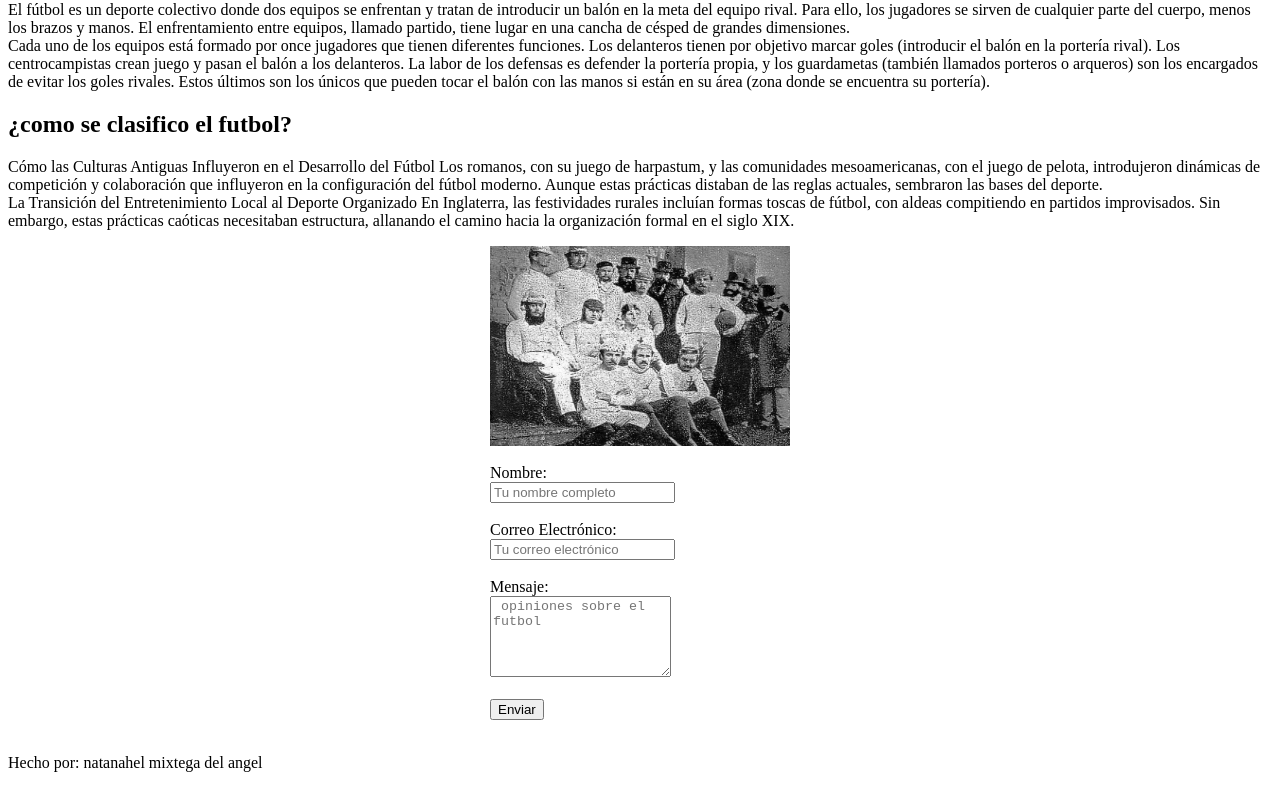
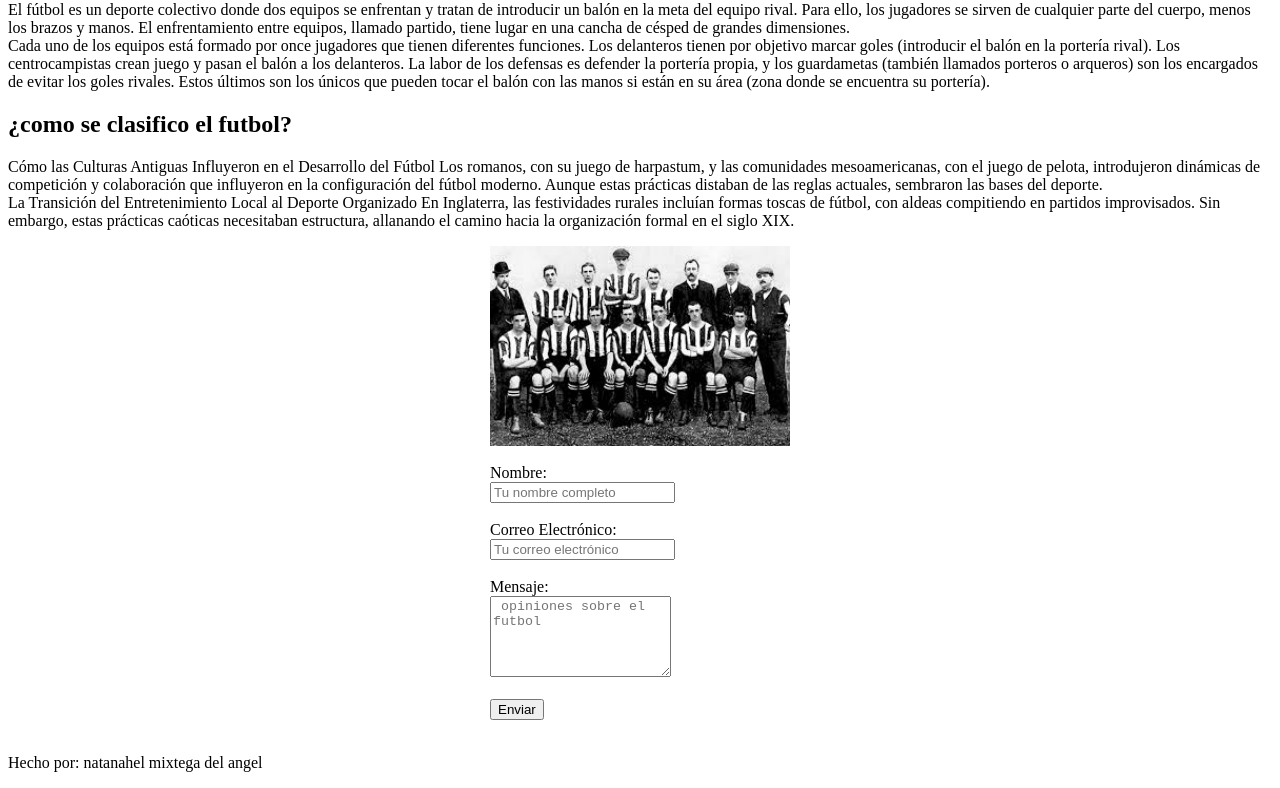
Before and after one commit to rodri410/Futbol, a plain HTML site: page index.html in a window 1280 px wide. Shown: the part 79-867 px from the top of the page. Drawn offline with Linux system fonts and the light colour scheme.

Commit message:
Update index.html

```diff
--- a/index.html
+++ b/index.html
@@ -26,7 +26,7 @@ En Inglaterra, las festividades rurales incluían formas toscas de fútbol, con
 
 
 
-<img src="futbol.jpg"
+<img src="Inicio2.jpeg"
 width="300"
 height="200"
 style="display: block; margin: 0 auto;">
```
